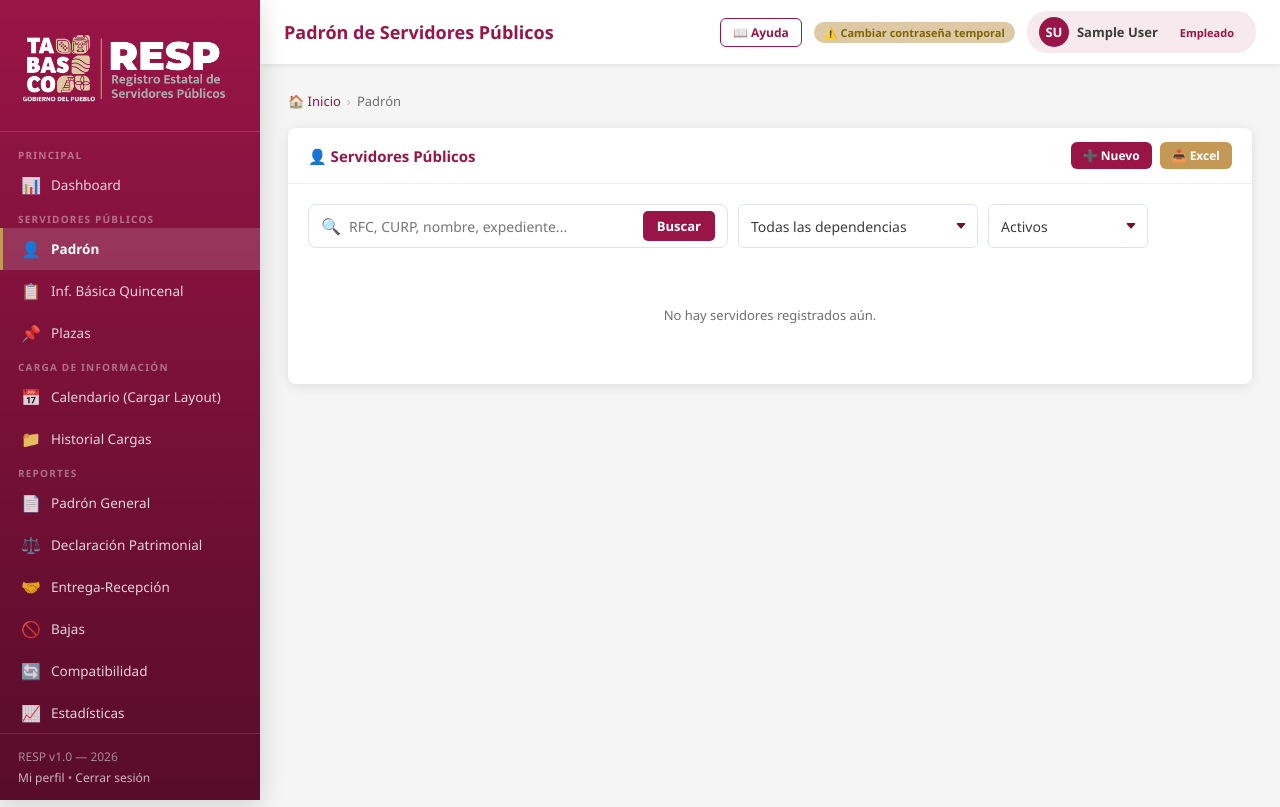
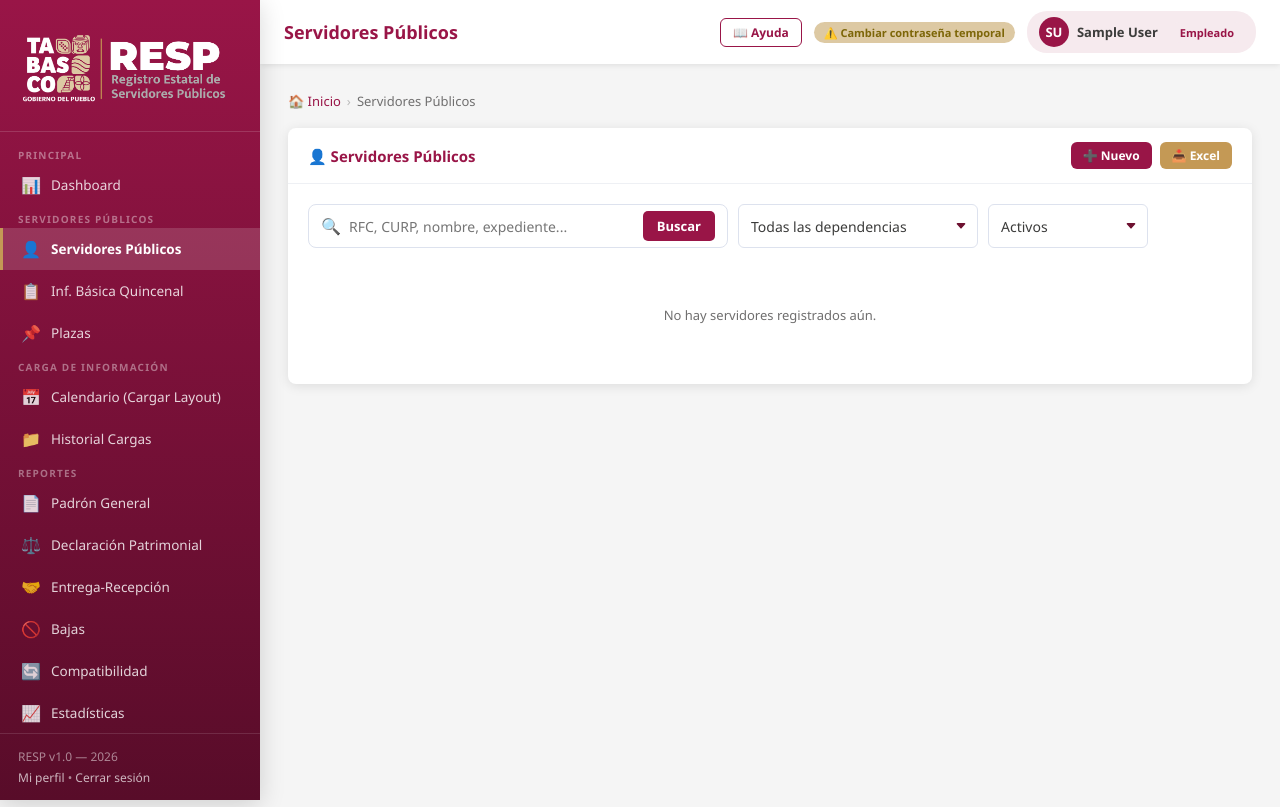
Before and after one commit to oswaldomoralesmis/resp, a Django app: page /servidores/ in a window 1280 px wide. Shown: the top 807 px of the page. Run offline with Django 5.2, Linux system fonts and the light colour scheme; the visitor is signed in with stand-in values (Sample User, id 1); data comes from the database, SQL or seed files in the repository; data that the repository does not hold is empty.

Commit message:
update 10.4

```diff
--- a/templates/base.html
+++ b/templates/base.html
@@ -18,7 +18,7 @@
     <a href="{% url 'dashboard' %}" class="nav-link {% if request.resolver_match.url_name == 'dashboard' %}active{% endif %}"><span class="nav-icon">📊</span> Dashboard</a>
     <span class="nav-section">Servidores Públicos</span>
     {% if 'padron' in opciones_permitidas %}
-    <a href="{% url 'servidor_list' %}" class="nav-link {% if 'servidor' in request.resolver_match.url_name|default:'' %}active{% endif %}"><span class="nav-icon">👤</span> Padrón</a>
+    <a href="{% url 'servidor_list' %}" class="nav-link {% if 'servidor' in request.resolver_match.url_name|default:'' %}active{% endif %}"><span class="nav-icon">👤</span> Servidores Públicos</a>
     {% endif %}
     {% if 'info_basica' in opciones_permitidas %}
     <a href="{% url 'info_basica_list' %}" class="nav-link {% if 'info_basica' in request.resolver_match.url_name|default:'' %}active{% endif %}"><span class="nav-icon">📋</span> Inf. Básica Quincenal</a>
--- a/templates/dashboard.html
+++ b/templates/dashboard.html
@@ -26,10 +26,12 @@
   <div class="card">
     <div class="card-header">⚡ Acciones Rápidas</div>
     <div class="card-body" style="display:grid;grid-template-columns:1fr 1fr;gap:10px;">
+      {% if 'padron' in opciones_editables %}
       <a href="{% url 'servidor_create' %}" class="btn-institucional" style="justify-content:center;">➕ Nuevo Servidor</a>
+      {% endif %}
       <a href="{% url 'calendario_cargas' %}" class="btn-verde" style="justify-content:center;">📅 Ir al Calendario</a>
       {% if 'padron' in opciones_permitidas %}
-      <a href="{% url 'servidor_list' %}" class="btn-outline" style="justify-content:center;">📄 Ver Padrón</a>
+      <a href="{% url 'servidor_list' %}" class="btn-outline" style="justify-content:center;">📄 Ver Servidores Públicos</a>
       <a href="{% url 'exportar_excel' 'padron' %}" class="btn-dorado" style="justify-content:center;">📥 Exportar Excel</a>
       {% endif %}
     </div>
--- a/templates/servidores/detail.html
+++ b/templates/servidores/detail.html
@@ -4,7 +4,7 @@
 {% block content %}
 <div class="breadcrumb-resp">
   <a href="{% url 'dashboard' %}">🏠</a><span class="sep">›</span>
-  <a href="{% url 'servidor_list' %}">Padrón</a><span class="sep">›</span>
+  <a href="{% url 'servidor_list' %}">Servidores Públicos</a><span class="sep">›</span>
   <span>{{ servidor.primer_apellido }} {{ servidor.nombre }}</span>
 </div>
 
--- a/templates/servidores/list.html
+++ b/templates/servidores/list.html
@@ -1,9 +1,9 @@
 {% extends "base.html" %}
-{% block title %}Padrón{% endblock %}
-{% block page_title %}Padrón de Servidores Públicos{% endblock %}
+{% block title %}Servidores Públicos{% endblock %}
+{% block page_title %}Servidores Públicos{% endblock %}
 {% block content %}
 <div class="breadcrumb-resp">
-  <a href="{% url 'dashboard' %}">🏠 Inicio</a><span class="sep">›</span><span>Padrón</span>
+  <a href="{% url 'dashboard' %}">🏠 Inicio</a><span class="sep">›</span><span>Servidores Públicos</span>
 </div>
 <div class="card">
   <div class="card-header" style="justify-content:space-between;">
```
